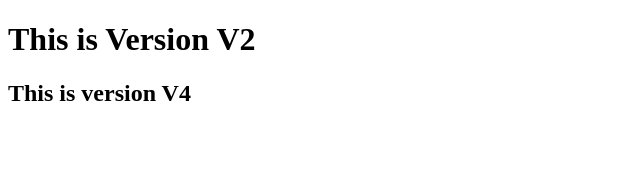
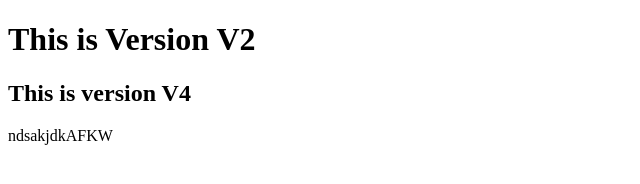
Before and after one commit to pramodpatil08/MyRepo, a plain HTML site: page index.html in a window 1280 px wide. Shown: the whole page, without its empty margins (0-640 px from the left). Drawn offline with Linux system fonts and the light colour scheme.

Commit message:
index.html

```diff
--- a/index.html
+++ b/index.html
@@ -9,5 +9,6 @@
 
     <h1>This is Version V2</h1>
     <h2>This is version V4</h2>
+    ndsakjdkAFKW
 </body>
 </html>
```
